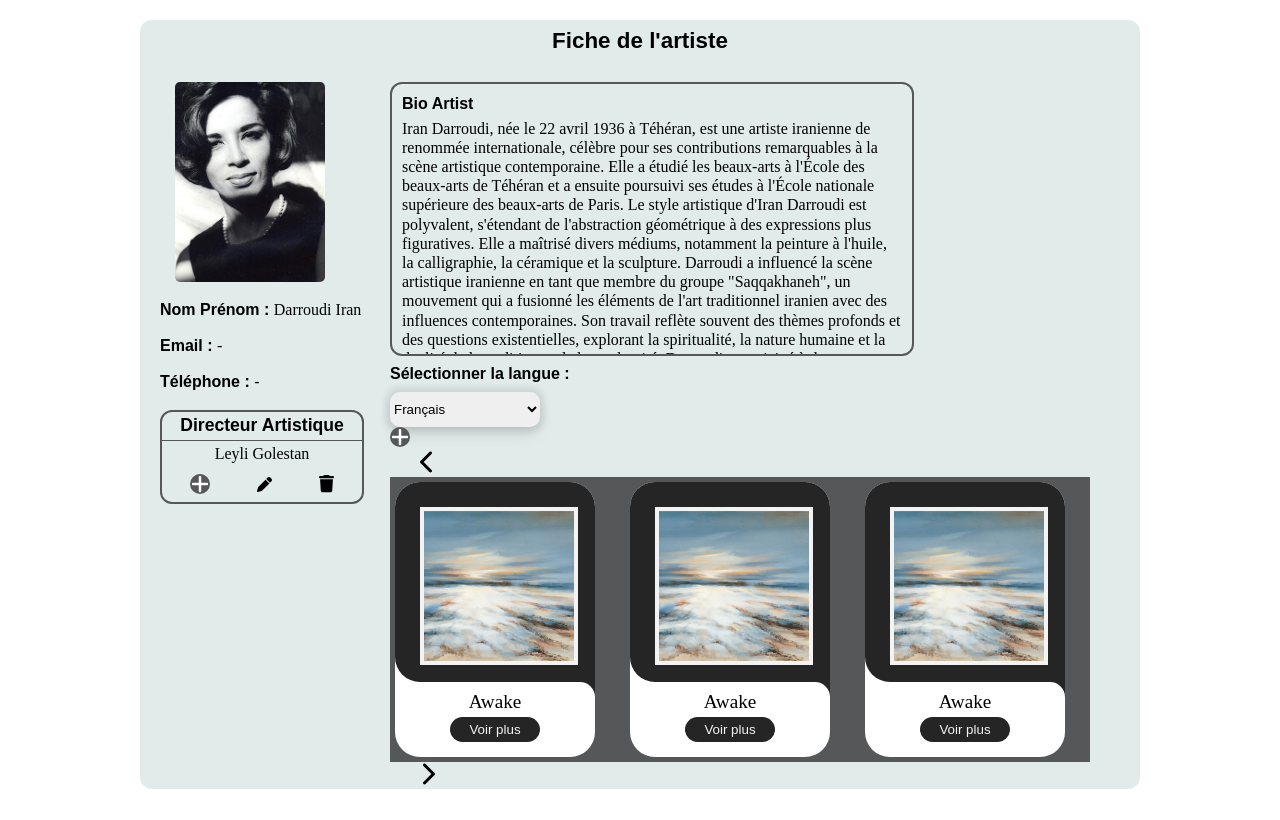
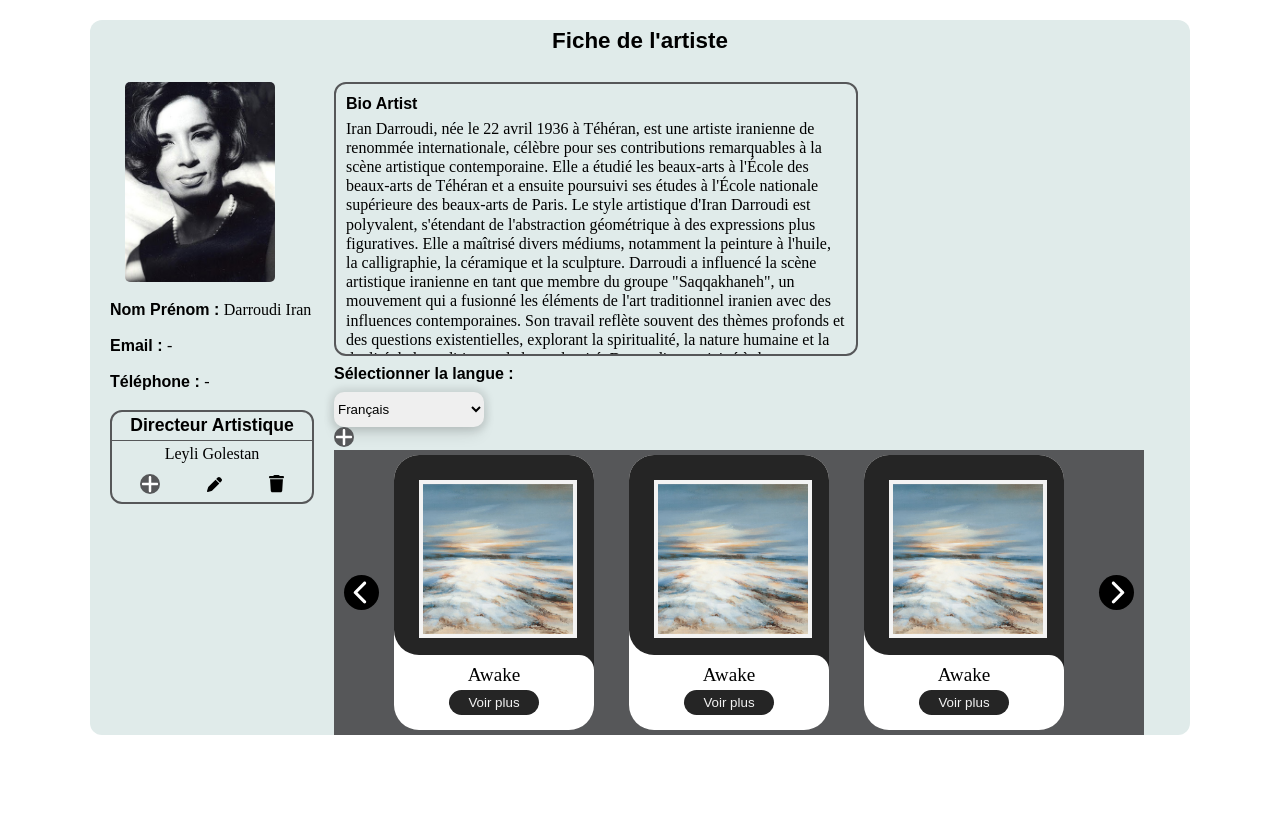
Before and after one commit to alt-ju/GRAND-ANGLE, a PHP site: page /fiche-de-artiste.html in a window 1280 px wide. Run offline with PHP 8.4, Linux system fonts and the light colour scheme.

Commit message:
finish style list-artwork

```diff
--- a/assets/css/style.css
+++ b/assets/css/style.css
@@ -534,7 +534,7 @@ margin-right: 10PX;
 
   .fiche-artist{
     margin-top: 20px;
-    width:1000px;
+    width:1100px;
 
     background-color: var(--SECONDARY);
     margin-left:auto ;
@@ -652,7 +652,23 @@ margin-right: 10PX;
 .add-langue{
   width: 150px;
 }
+.artwork-wrapper{
+  display: flex;
+  align-items: center;
+  justify-content: center;
+  background-color: var(--PRIMARY);
+  margin-right: 10px;
+}
 
+#back-btn, #next-btn{
+  width: 25px;
+  height: 25px;
+  border-radius: 50%;
+  fill: #fff;
+  background-color: black;
+  padding: 5px;
+  margin: 0 10px;
+}
 .list-artwork{
   width: 700px;
   display: flex;
--- a/fiche-de-artiste.html
+++ b/fiche-de-artiste.html
@@ -63,7 +63,7 @@ Au-delà de sa carrière artistique, Iran Darroudi a également joué un rôle i
 </select>
 <a href="#" class="ctr-icon"><svg class="plus" xmlns="http://www.w3.org/2000/svg" viewBox="0 0 448 512"><path d="M256 80c0-17.7-14.3-32-32-32s-32 14.3-32 32V224H48c-17.7 0-32 14.3-32 32s14.3 32 32 32H192V432c0 17.7 14.3 32 32 32s32-14.3 32-32V288H400c17.7 0 32-14.3 32-32s-14.3-32-32-32H256V80z"/></svg></a>
 <div class="artwork-wrapper">
-  <svg xmlns="http://www.w3.org/2000/svg" viewBox="0 0 320 512"><path d="M9.4 233.4c-12.5 12.5-12.5 32.8 0 45.3l192 192c12.5 12.5 32.8 12.5 45.3 0s12.5-32.8 0-45.3L77.3 256 246.6 86.6c12.5-12.5 12.5-32.8 0-45.3s-32.8-12.5-45.3 0l-192 192z"/></svg>
+  <svg xmlns="http://www.w3.org/2000/svg" viewBox="0 0 320 512" id="back-btn"><path d="M9.4 233.4c-12.5 12.5-12.5 32.8 0 45.3l192 192c12.5 12.5 32.8 12.5 45.3 0s12.5-32.8 0-45.3L77.3 256 246.6 86.6c12.5-12.5 12.5-32.8 0-45.3s-32.8-12.5-45.3 0l-192 192z"/></svg>
   <div class="list-artwork">
     <div class="card-keeper">
       <div class="card">
@@ -104,7 +104,7 @@ Au-delà de sa carrière artistique, Iran Darroudi a également joué un rôle i
       </div>
     </div>
   </div>
-  <svg xmlns="http://www.w3.org/2000/svg" viewBox="0 0 320 512"><path d="M310.6 233.4c12.5 12.5 12.5 32.8 0 45.3l-192 192c-12.5 12.5-32.8 12.5-45.3 0s-12.5-32.8 0-45.3L242.7 256 73.4 86.6c-12.5-12.5-12.5-32.8 0-45.3s32.8-12.5 45.3 0l192 192z"/></svg>
+  <svg xmlns="http://www.w3.org/2000/svg" viewBox="0 0 320 512" id="next-btn"><path d="M310.6 233.4c12.5 12.5 12.5 32.8 0 45.3l-192 192c-12.5 12.5-32.8 12.5-45.3 0s-12.5-32.8 0-45.3L242.7 256 73.4 86.6c-12.5-12.5-12.5-32.8 0-45.3s32.8-12.5 45.3 0l192 192z"/></svg>
 </div>
 
 
```
